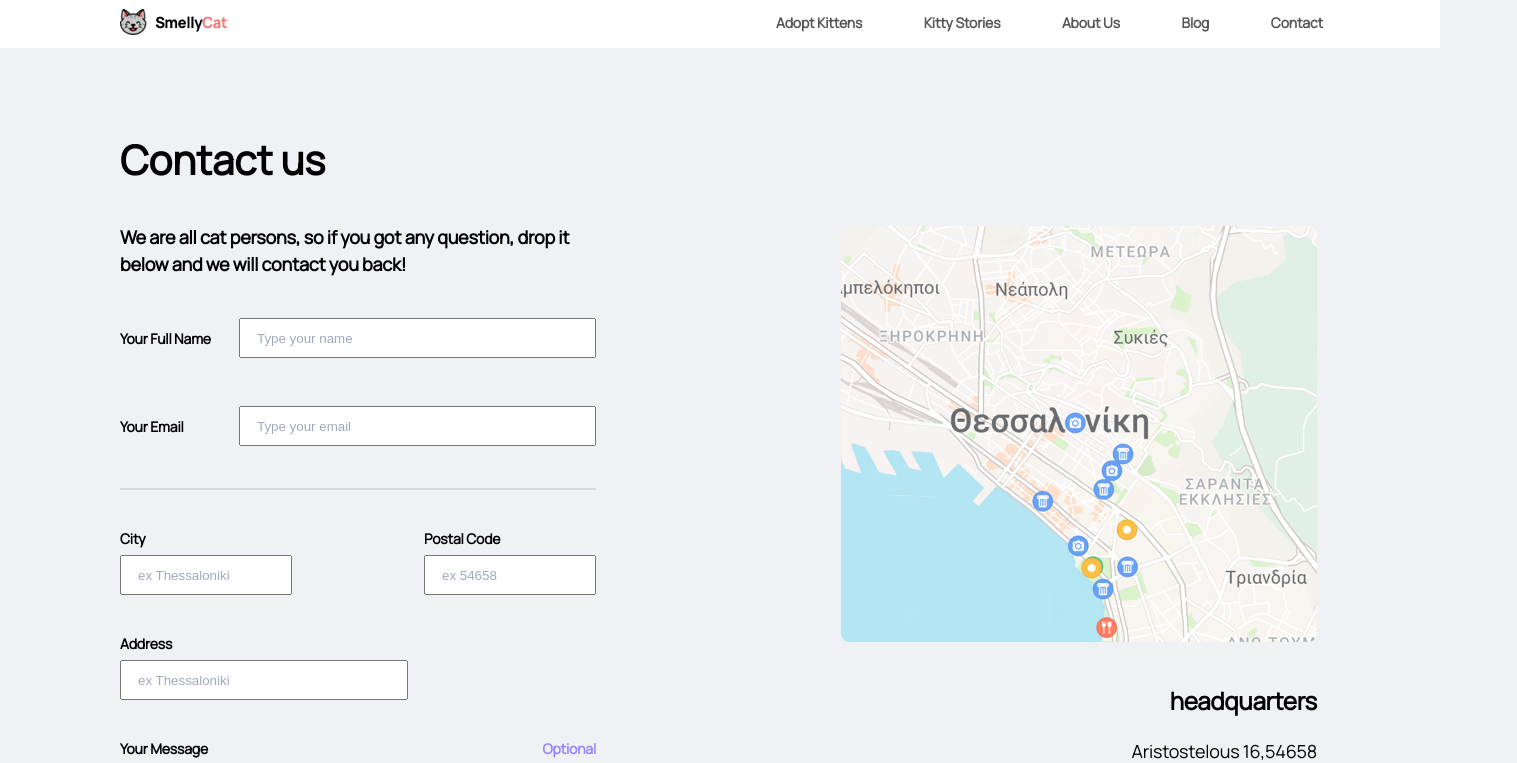
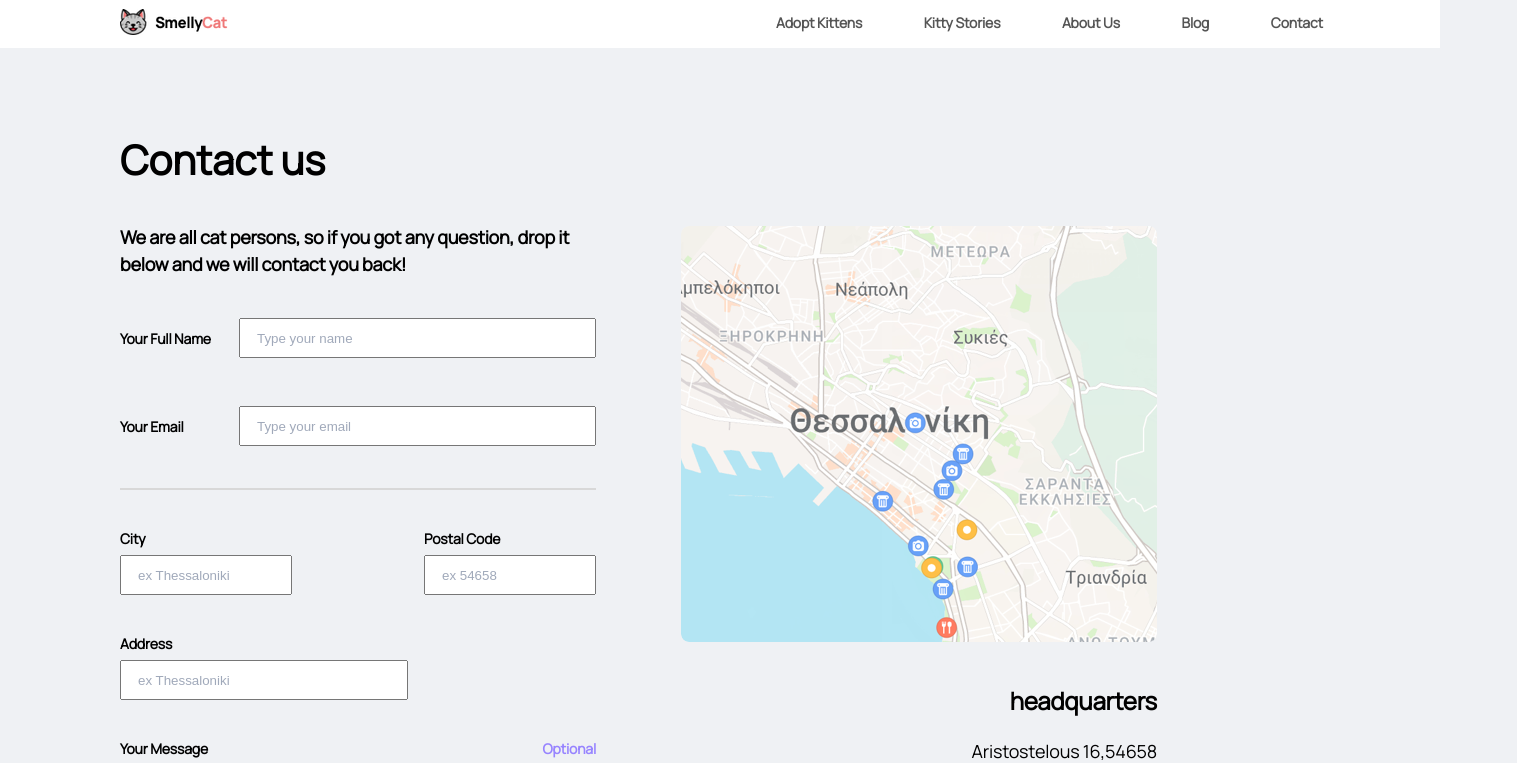
Before and after one commit to SteliosKoulinas/smellycat-app, an Angular app: page / in a window 1280 px wide. Shown: the top 763 px of the page, 1517 px wide, since content can reach past the window. Built offline with nearby package versions, Linux system fonts and the light colour scheme.

Commit message:
add to body width:100%

```diff
--- a/src/styles.css
+++ b/src/styles.css
@@ -10,5 +10,5 @@
     font-family: "Manrope";
     font-size: 14px;
     background-color: #eff1f4;
-    width: fit-content;
+    width: 100%;
   }
```
